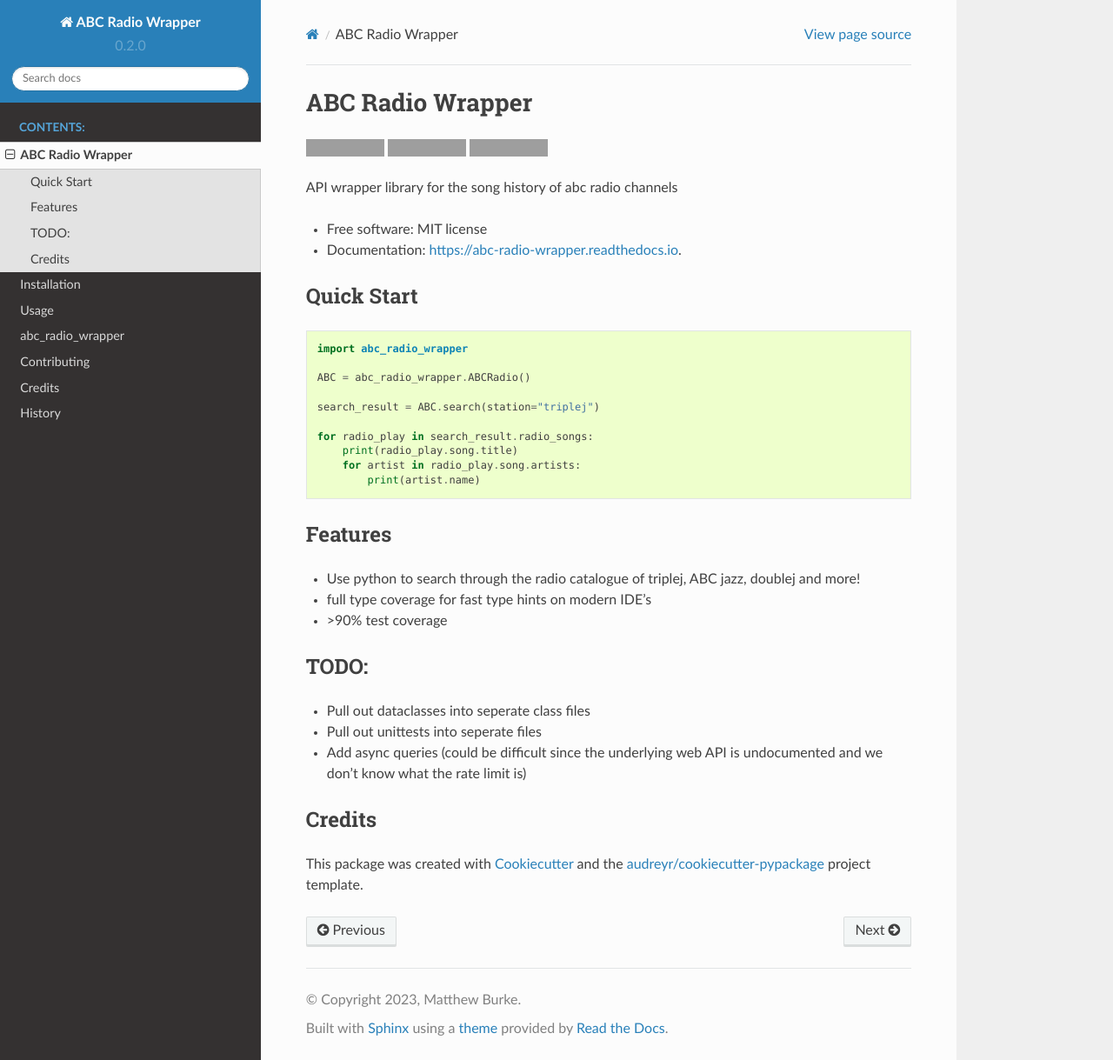
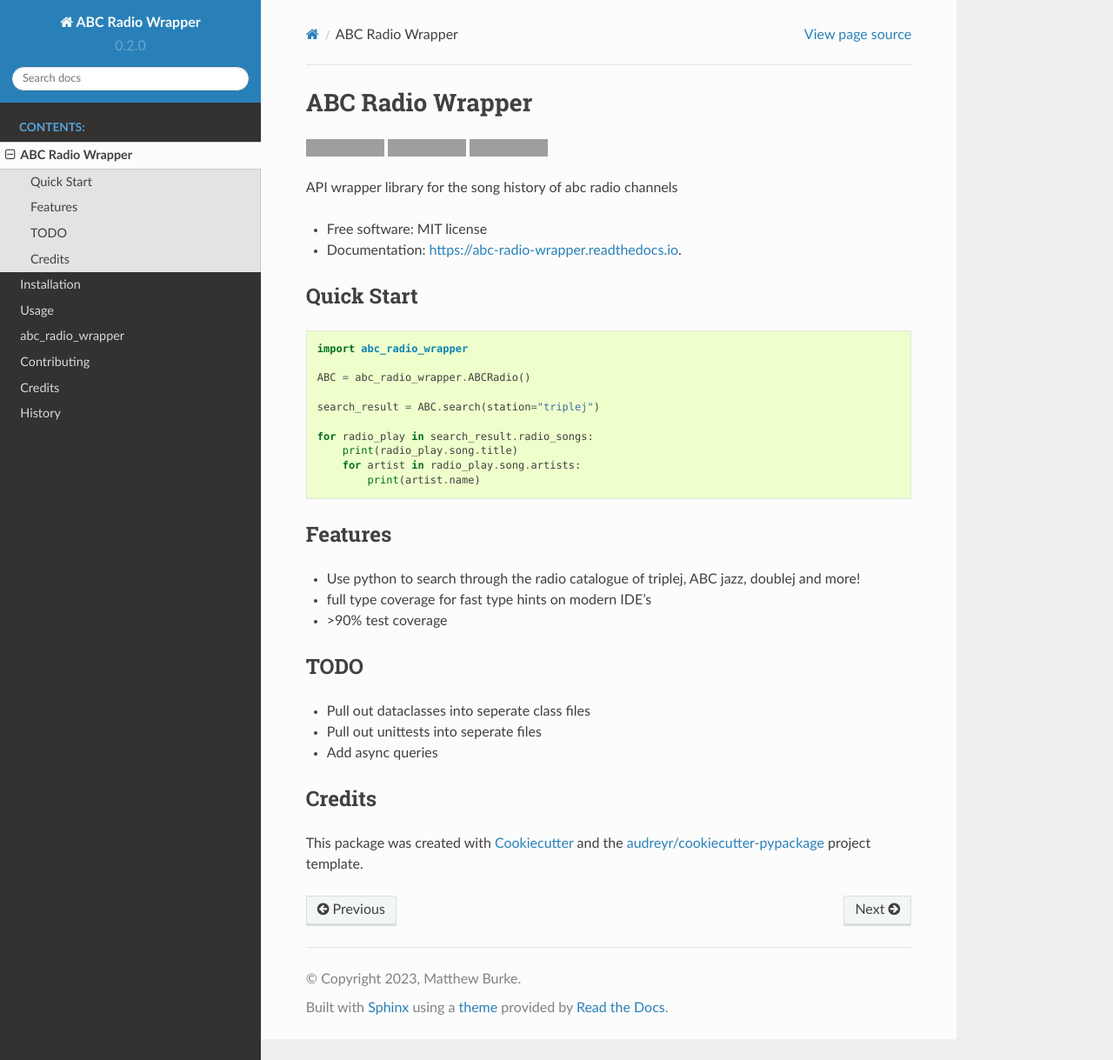
Before and after one commit to MatthewBurke1995/ABC-Radio-Wrapper, a Sphinx documentation site: the page built from docs/readme.rst, in a window 1280 px wide and 1219 px high. Shown: the whole window at 87% size. Built offline with Sphinx 7.4.7 and the Read the Docs theme 2.0.0, drawn with Linux system fonts in a browser that asks for light colours; grey boxes are pictures that could not be loaded.

Commit message:
fix warnings from sphinx documentation

```diff
--- a/README.rst
+++ b/README.rst
@@ -48,12 +48,12 @@ Features
 - >90% test coverage
 
 
-TODO:
+TODO
 ----
 
 - Pull out dataclasses into seperate class files
 - Pull out unittests into seperate files
-- Add async queries (could be difficult since the underlying web API is undocumented and we don't know what the rate limit is)
+- Add async queries
 
 
 Credits
--- a/docs/index.rst
+++ b/docs/index.rst
@@ -1,5 +1,5 @@
 Welcome to ABC Radio Wrapper's documentation!
-======================================
+=============================================
 
 .. toctree::
    :maxdepth: 2
```
Also changed, not shown: 1 other file.
